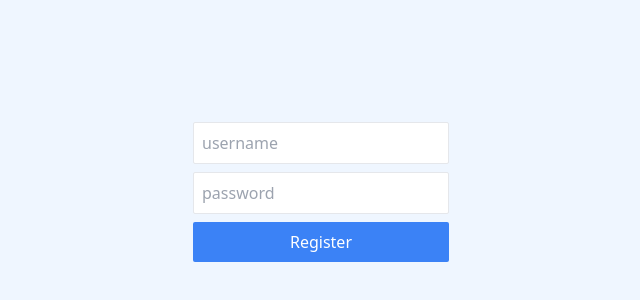
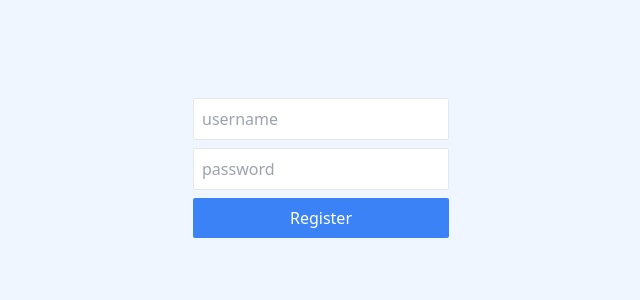
Before and after one commit to kristina-lim/mern-chat, a React (Vite) app in the folder client/: page / in a window 1280 px wide. Shown: the part 208-508 px from the top of the page, without its empty margins (319-959 px from the left). Built offline with nearby package versions, Linux system fonts and the light colour scheme.

Commit message:
Center register form

```diff
--- a/client/src/Register.jsx
+++ b/client/src/Register.jsx
@@ -3,9 +3,10 @@ import { useState } from "react";
 export default function Register() {
   const [username, setUsername] = useState("");
   const [password, setPassword] = useState("");
+
   return (
     <div className="bg-blue-50 h-screen flex items-center">
-      <form className="w-64 mx-auto">
+      <form className="w-64 mx-auto mb-12">
         <input
           value={username}
           onChange={evt => setUsername(evt.target.value)}
```
